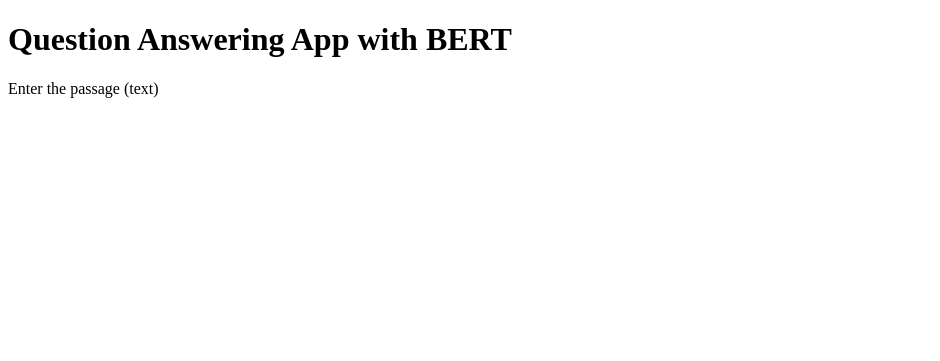
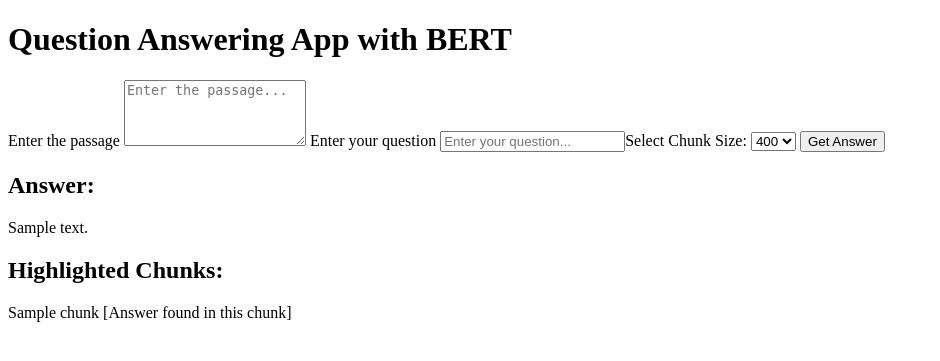
Before and after one commit to JacobJ215/BERT-QUESTION-ANSWERING-APP, a Flask app: template templates/index.html in a window 1280 px wide. Shown: the top 361 px of the page, without its empty margins (0-940 px from the left). Run offline with Flask 3, Linux system fonts and the light colour scheme; the template is opened without the code that fills it: most values are stand-ins (such as "Sample title", 1, 10 or a date in 2020).

Commit message:
built index.html

```diff
--- a/app.py
+++ b/app.py
@@ -57,4 +57,4 @@
     return render_template("index.html")
 
 if __name__ == "__main__":
-    app.run(debug=True)
+    app.run()
--- a/templates/index.html
+++ b/templates/index.html
@@ -7,7 +7,32 @@
 <body>
     <h1>Question Answering App with BERT</h1>
     <form method="POST" action="/">
-        <label for="passage">Enter the passage (text)</label>
+        <label for="passage">Enter the passage</label>
+        <textarea name="passage" id="passage" rows="4" placeholder="Enter the passage...">{{ request.form.get("passage", "") }}</textarea>
+        <label for="question">Enter your question</label>
+        <input type="text" name="question" id="question" placeholder="Enter your question..." value="{{ request.form.get('question', '') }}"
+        <label for="chunk-size">Select Chunk Size:</label>
+        <select name="chunk-size" id="chunk-size">
+            <option value="200">200</option>
+            <option value="400" selected>400</option>
+            <option value="600">600</option>
+        </select>
+        <input type="submit" value="Get Answer">
     </form>
+    {% if answer %}
+    <div class="answer">
+        <h2>Answer:</h2>
+        <p>{{ answer }}</p>
+        <h2>Highlighted Chunks:</h2>
+        {% for chunk in highlighted_chunks %}
+        <div class="highlighted-chunk">
+            {{ chunk }} [Answer found in this chunk]
+        </div>
+        {% endfor %}
+    </div>
+    {% endif %}
+    {% if error %}
+    <p class="error">{{ error }}</p>
+    {% endif %}
 </body>
 </html>
```
